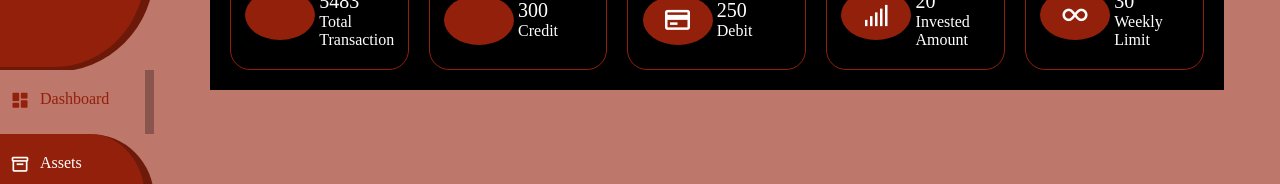
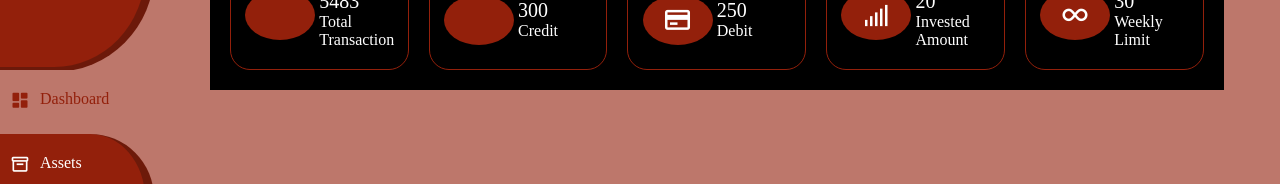
Before and after one commit to Lovethrech/personal-finance-manager, a Vue app: page / in a window 1280 px wide. Shown: the part 153-337 px from the top of the page. Built offline with nearby package versions, Linux system fonts and the light colour scheme; some icons are missing.

Commit message:
...finetuning all available components.

```diff
--- a/src/stores/sideNavColor.js
+++ b/src/stores/sideNavColor.js
@@ -9,7 +9,7 @@ export const useSideNavColorStore = defineStore('sideNavColor', () => {
     const activeFontWeight= "900";
     const defaultFontWeight="200";
 
-    const dashboardActive = ref({ backgroundColor: activeBgColor, borderRadius: "0", color: activeColor, fontWeight:activeFontWeight, borderRight: "9px outset #723a3052", borderBottom:"0", borderTop: "0" });
+    const dashboardActive = ref({ backgroundColor: activeBgColor, borderRadius: "0", color: activeColor, fontWeight:activeFontWeight, borderRight: "0", borderBottom:"0", borderTop: "0" });
     const inventoryActive = ref({ backgroundColor: defaultBgColor, borderRadius: "0 100px 0 0", color: defaultColor, fontWeight:defaultFontWeight, borderRight: "9px outset #723a3052", borderBottom:"0", borderTop: "0" });
     const orderActive = ref({ backgroundColor: defaultBgColor, borderRadius: "0", color: defaultColor, fontWeight:defaultFontWeight, borderRight: "9px outset #723a3052", borderBottom:"0", borderTop: "0" });
     const purchaseActive = ref({ backgroundColor: defaultBgColor, borderRadius: "0", color: defaultColor, fontWeight:defaultFontWeight, borderRight: "9px outset #723a3052", borderBottom:"0", borderTop: "0" });
```
